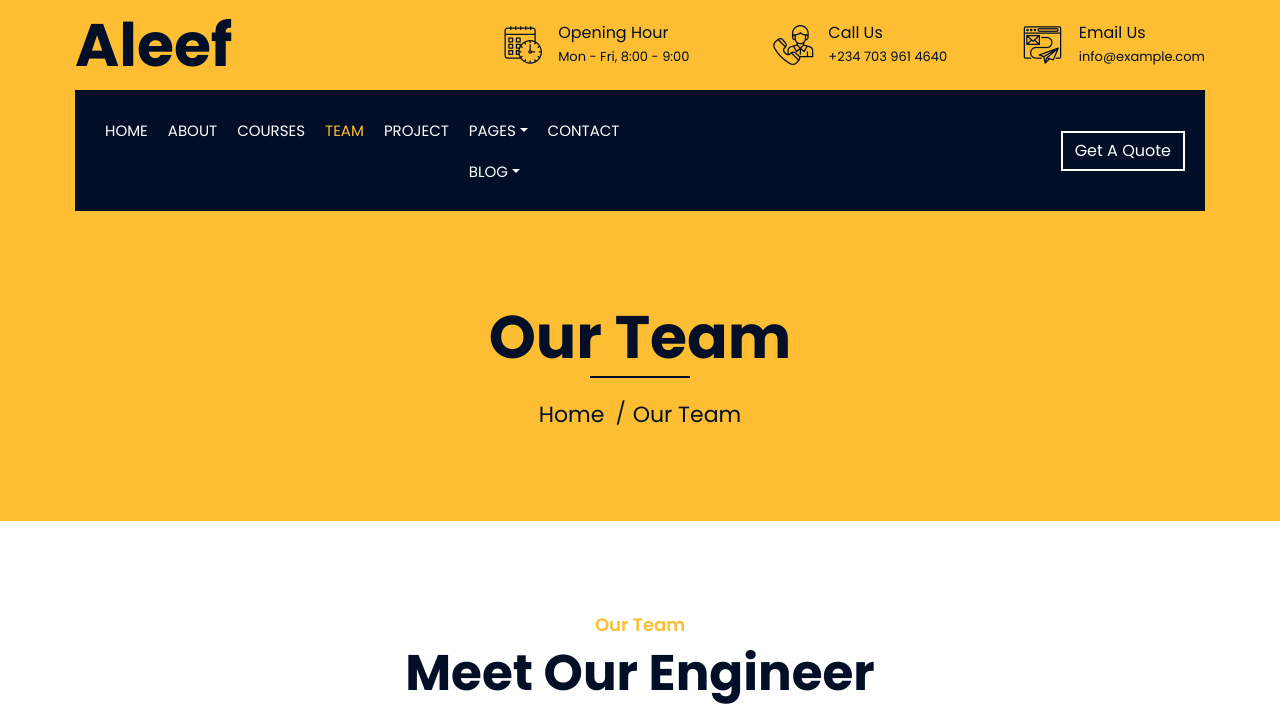
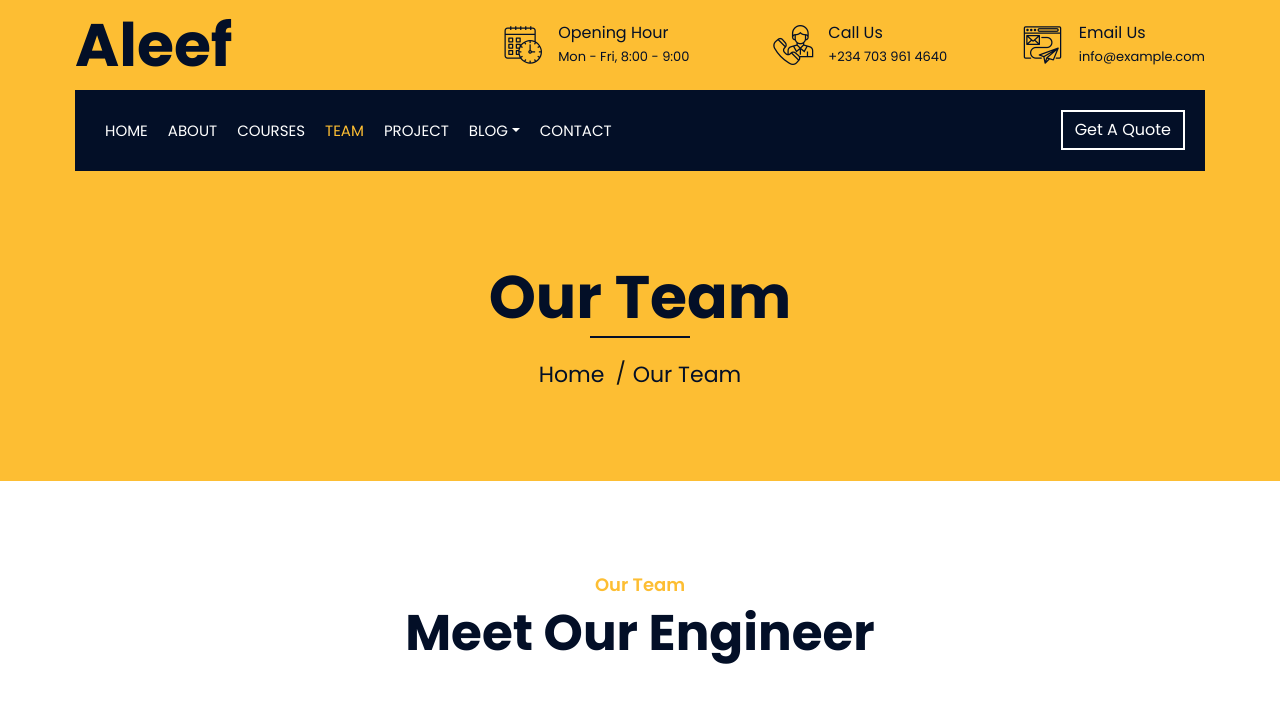
Before and after one commit to muizcar/muizcar.github.io, a plain HTML site: page team.html in a window 1280 px wide. Shown: the top 705 px of the page. Drawn offline with nearby package versions, Linux system fonts and the light colour scheme.

Commit message:
Update team.html

```diff
--- a/team.html
+++ b/team.html
@@ -100,7 +100,6 @@
                                 <a href="team.html" class="nav-item nav-link active">Team</a>
                                 <a href="portfolio.html" class="nav-item nav-link">Project</a>
                                 <div class="nav-item dropdown">
-                                    <a href="#" class="nav-link dropdown-toggle" data-toggle="dropdown">Pages</a>
                                     <a href="#" class="nav-link dropdown-toggle" data-toggle="dropdown">Blog</a>
                                     <div class="dropdown-menu">
                                         <a href="blog.html" class="dropdown-item">Blog Page</a>
```
